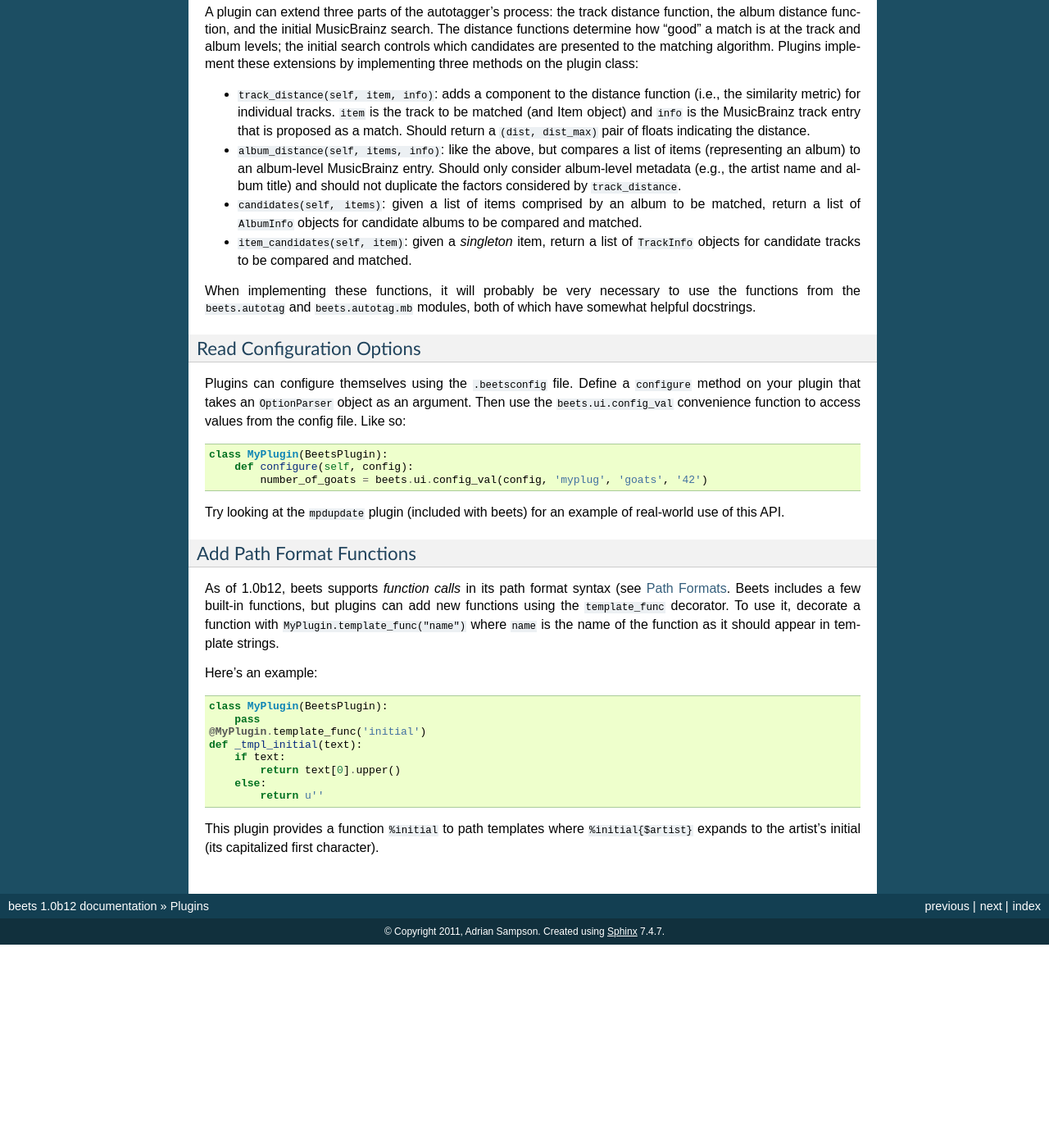
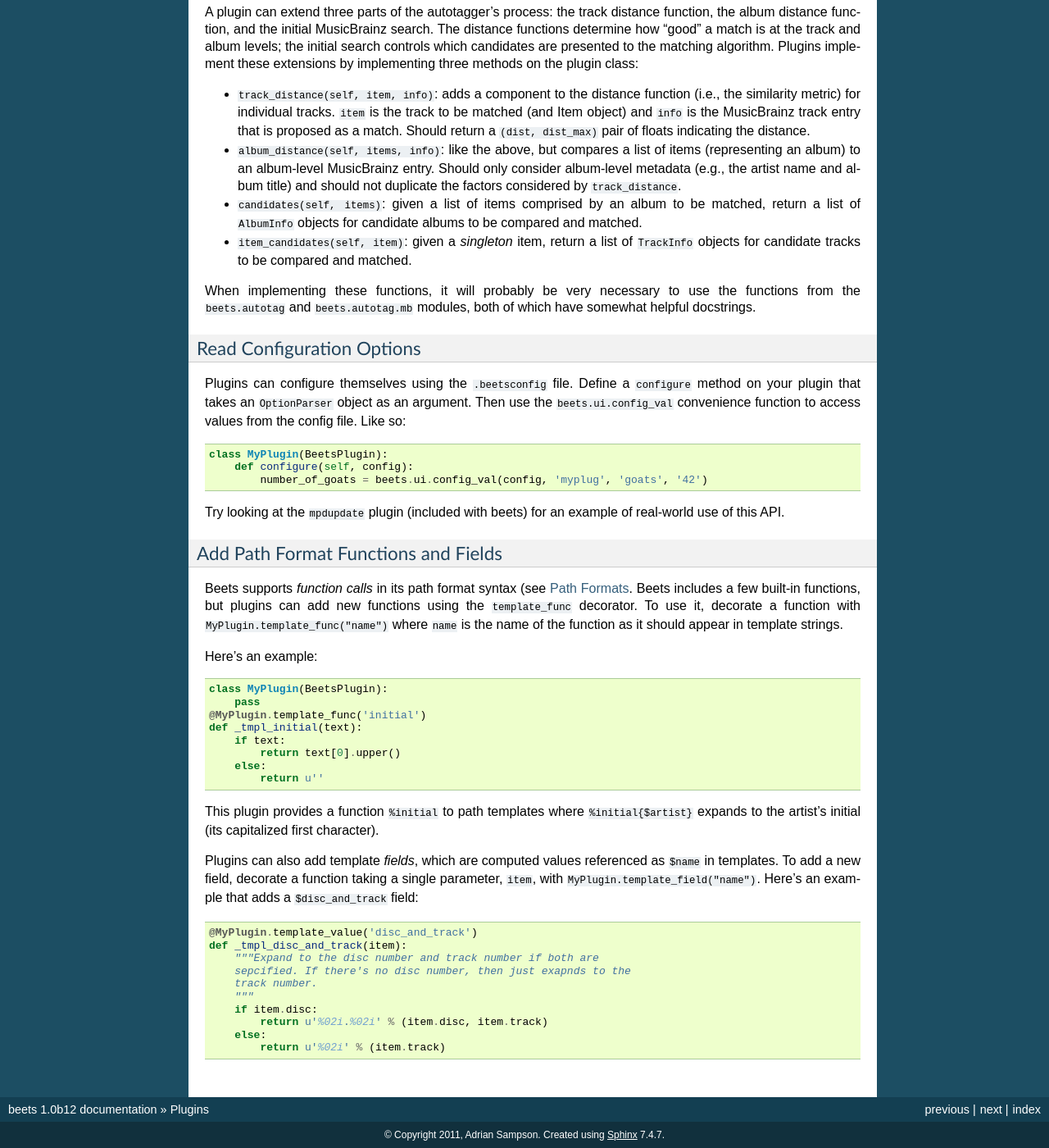
Before and after one commit to google-code-export/beets, a Sphinx documentation site: the page built from docs/plugins/index.rst, in a window 1280 px wide and 1400 px high, scrolled down 2945 px. Shown: the whole window at 82% size. Built offline with Sphinx 7.4.7, drawn with Linux system fonts in a browser that asks for light colours; before the commit the page ends 4097 px from its top, so only the background shows below that; some of the changed text lies outside the part shown.

Commit message:
plugin-extensible path format fields (#169)

```diff
--- a/docs/changelog.rst
+++ b/docs/changelog.rst
@@ -11,6 +11,7 @@
   capitalized first letter of the track's artist. For more details, see
   :doc:`/reference/pathformat`. If you're interested in adding your own template
   functions via a plugin, see :ref:`writing-plugins`.
+* Plugins can also now define new path *fields* in addition to functions.
 * Fix an incompatibility in BPD with libmpc (the library that powers mpc and
   ncmpc).
 * Fix a crash when importing a partial match whose first track was missing.
--- a/docs/plugins/index.rst
+++ b/docs/plugins/index.rst
@@ -259,10 +259,10 @@
 Try looking at the ``mpdupdate`` plugin (included with beets) for an example of
 real-world use of this API.
 
-Add Path Format Functions
-^^^^^^^^^^^^^^^^^^^^^^^^^
+Add Path Format Functions and Fields
+^^^^^^^^^^^^^^^^^^^^^^^^^^^^^^^^^^^^
 
-As of 1.0b12, beets supports *function calls* in its path format syntax (see
+Beets supports *function calls* in its path format syntax (see
 :doc:`/reference/pathformat`. Beets includes a few built-in functions, but
 plugins can add new functions using the ``template_func`` decorator. To use it,
 decorate a function with ``MyPlugin.template_func("name")`` where ``name`` is
@@ -282,3 +282,19 @@
 This plugin provides a function ``%initial`` to path templates where
 ``%initial{$artist}`` expands to the artist's initial (its capitalized first
 character).
+
+Plugins can also add template *fields*, which are computed values referenced as
+``$name`` in templates. To add a new field, decorate a function taking a single
+parameter, ``item``, with ``MyPlugin.template_field("name")``. Here's an example
+that adds a ``$disc_and_track`` field::
+
+    @MyPlugin.template_value('disc_and_track')
+    def _tmpl_disc_and_track(item):
+        """Expand to the disc number and track number if both are
+        sepcified. If there's no disc number, then just exapnds to the
+        track number.
+        """
+        if item.disc:
+            return u'%02i.%02i' % (item.disc, item.track)
+        else:
+            return u'%02i' % (item.track)
```
Also changed, not shown: 2 other files.
